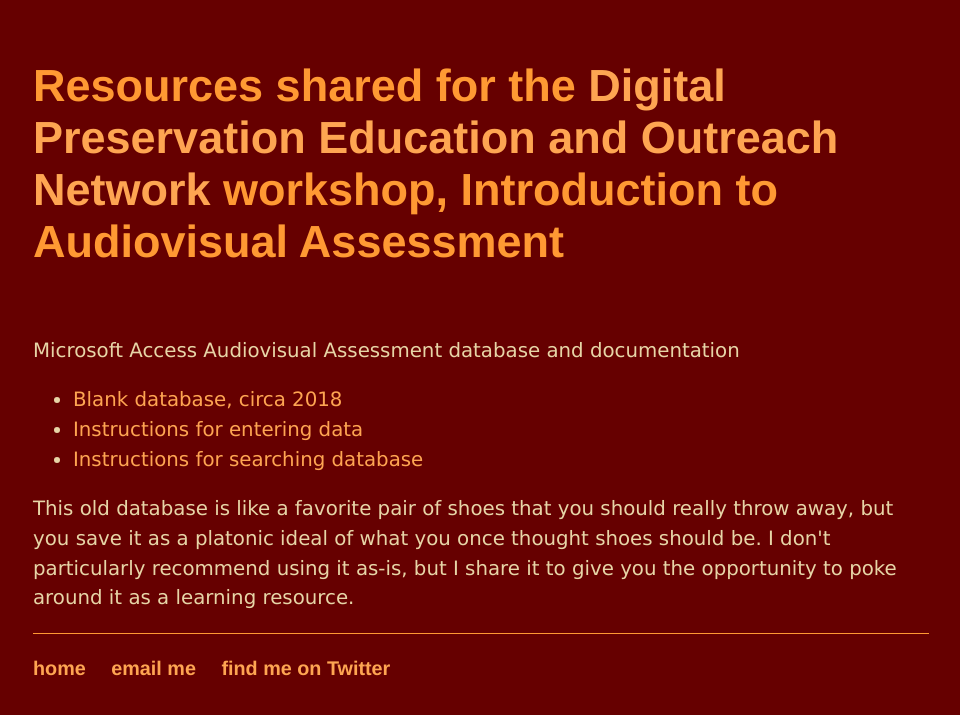
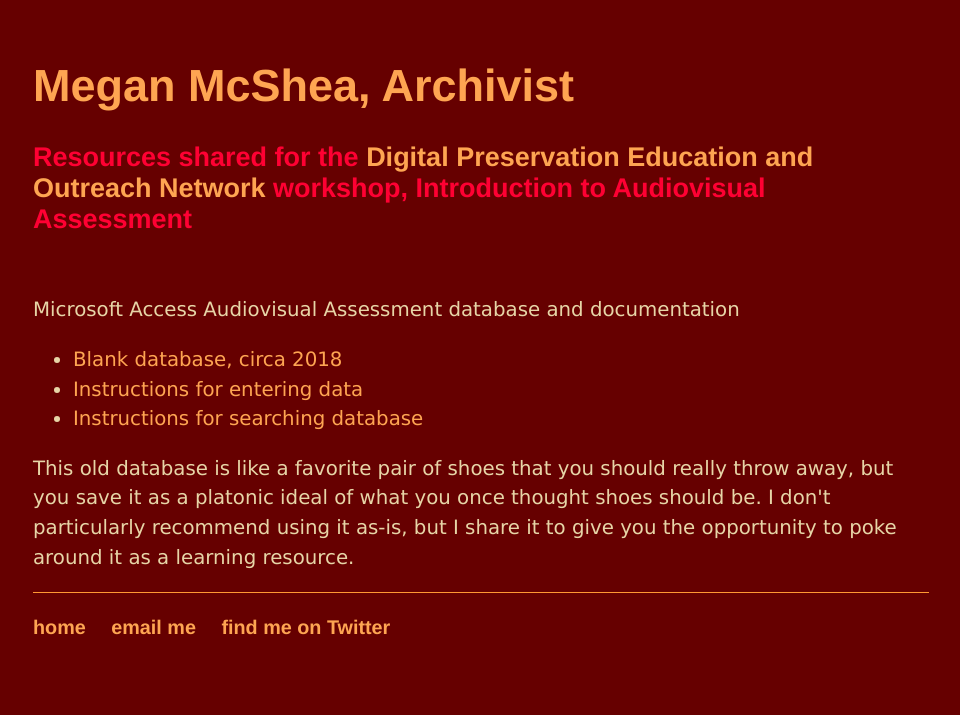
Before and after one commit to megan-mcshea/megan-mcshea.github.io, a Jekyll site: the page built from AVAssessment.html, in a window 1280 px wide. Shown: the top 715 px of the page, without its empty margins (159-1119 px from the left). Built offline with Jekyll 4.4.1, drawn with Linux system fonts in a browser that asks for light colours.

Commit message:
Update AVAssessment.html

```diff
--- a/AVAssessment.html
+++ b/AVAssessment.html
@@ -3,7 +3,8 @@ layout: default
 title: Introduction to Audiovisual Assessment
 ---
 <div class="blurb">
-	<h1>Resources shared for the <a href="https://www.dpoe.network/">Digital Preservation Education and Outreach Network</a> workshop, Introduction to Audiovisual Assessment</h1>
+	<h1><a href="/archivist.html">Megan McShea, Archivist</a><br>
+	<h2>Resources shared for the <a href="https://www.dpoe.network/">Digital Preservation Education and Outreach Network</a> workshop, Introduction to Audiovisual Assessment</h1>
  <br>
   <p>Microsoft Access Audiovisual Assessment database and documentation</p>
   <ul><li><a href="/AV%20survey%20blank%20copy.accdb">Blank database, circa 2018</a></li>
```
